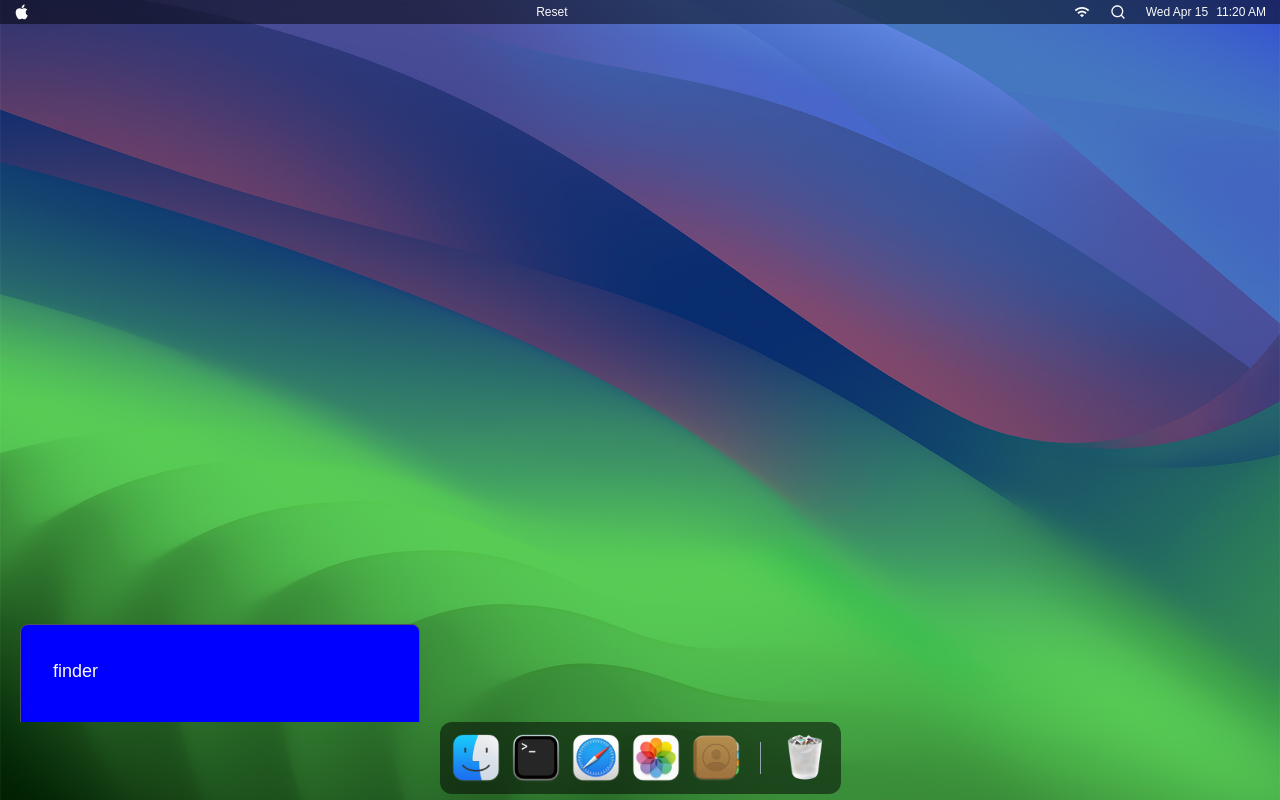
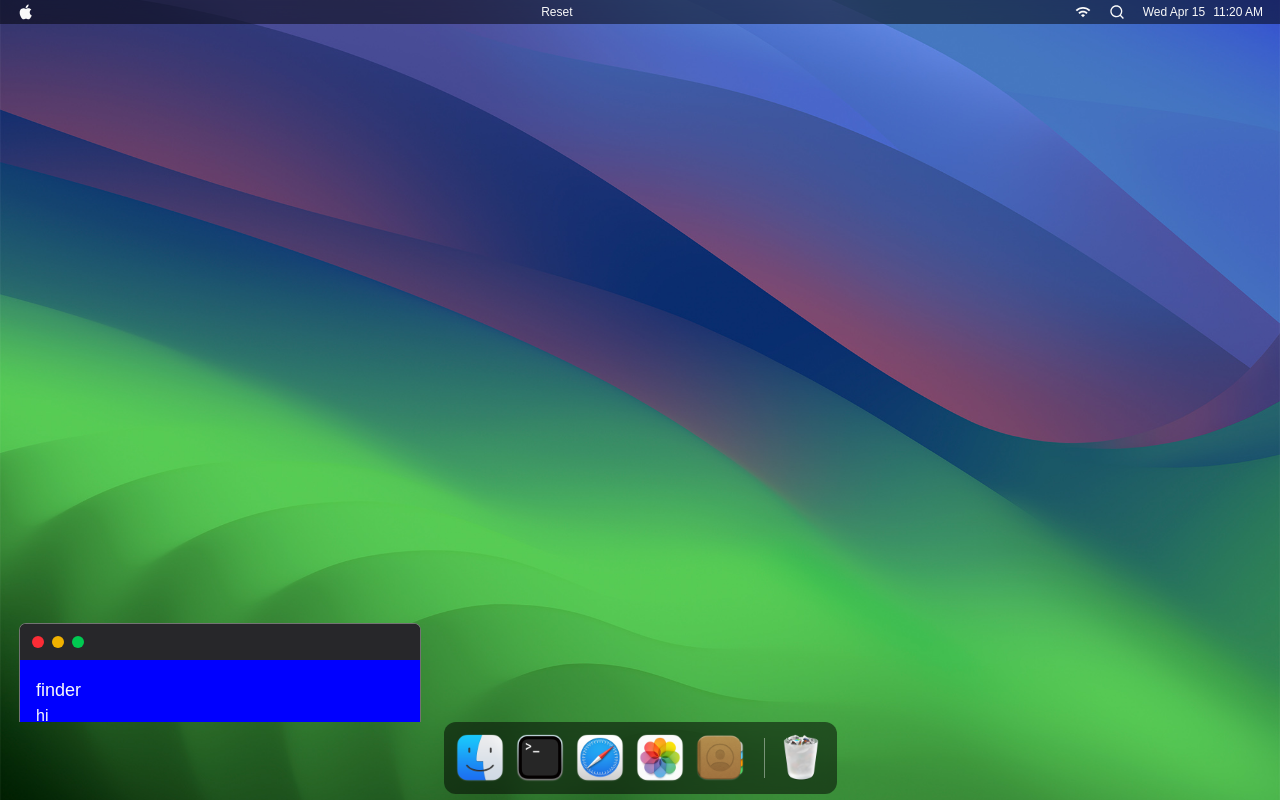
Before and after one commit to huffmanks/macos-web, a React (Vite) app: page / in a window 1280 px wide. Both pictures are taken after a click on the button 475 px from the left and 758 px from the top of the page. Built offline with nearby package versions, Linux system fonts and the light colour scheme; the HTML template or start-up script is replaced by a standard one.

Commit message:
window toolbar

```diff
--- a/src/components/desktop/dock.tsx
+++ b/src/components/desktop/dock.tsx
@@ -53,7 +53,7 @@ function DockAppButton({
 
   return (
     <>
-      {isLastItem && <div className="mx-2 h-8 border-l border-gray-400" />}
+      {isLastItem && <div className="border-border ml-2 h-10 border-l" />}
       <button
         className="cursor-pointer border-none transition-opacity outline-none active:opacity-60"
         onClick={handleClick}>
--- a/src/components/desktop/navbar.tsx
+++ b/src/components/desktop/navbar.tsx
@@ -12,9 +12,9 @@ export default function Navbar() {
   );
 
   return (
-    <nav className="bg-black/50 px-1 text-xs backdrop-blur-lg">
-      <div className="flex items-center justify-between gap-5">
-        <button className="rounded-sm px-2.5 py-1 active:bg-white/20">
+    <header className="bg-black/50 pr-2 pl-1 text-xs backdrop-blur-lg">
+      <nav className="flex items-center justify-between gap-4">
+        <button className="rounded-sm px-3.5 py-1 active:bg-white/20">
           <Icon name="apple" className="size-4" />
         </button>
         <div>
@@ -23,18 +23,18 @@ export default function Navbar() {
           </button>
         </div>
         <div className="flex items-center">
-          <button className="rounded-sm px-2.5 py-1 active:bg-white/20">
+          <button className="rounded-sm px-2.25 py-1 active:bg-white/20">
             <Icon name="wifi" className="size-4" />
           </button>
-          <button className="rounded-sm px-2.5 py-1 active:bg-white/20">
+          <button className="rounded-sm px-2.25 py-1 active:bg-white/20">
             <Icon name="search" className="size-4" />
           </button>
-          <button className="flex items-center gap-2 rounded-sm px-2.5 py-1 font-medium active:bg-white/20">
+          <button className="flex items-center gap-2 rounded-sm px-2.25 py-1 font-medium active:bg-white/20">
             <span>Wed Apr 15</span>
             <span>11:20 AM</span>
           </button>
         </div>
-      </div>
-    </nav>
+      </nav>
+    </header>
   );
 }
--- a/src/components/icons.tsx
+++ b/src/components/icons.tsx
@@ -37,6 +37,57 @@ const icons = {
         d="m18.031 16.617l4.283 4.282l-1.415 1.415l-4.282-4.283A8.96 8.96 0 0 1 11 20c-4.968 0-9-4.032-9-9s4.032-9 9-9s9 4.032 9 9a8.96 8.96 0 0 1-1.969 5.617m-2.006-.742A6.98 6.98 0 0 0 18 11c0-3.867-3.133-7-7-7s-7 3.133-7 7s3.133 7 7 7a6.98 6.98 0 0 0 4.875-1.975z"></path>
     </svg>
   ),
+  close: ({ className }: { className?: string }) => (
+    <svg
+      className={cn(className)}
+      xmlns="http://www.w3.org/2000/svg"
+      width={24}
+      height={24}
+      viewBox="0 0 24 24">
+      <path
+        fill="currentColor"
+        stroke="currentColor"
+        strokeWidth="1.25"
+        strokeLinecap="round"
+        strokeLinejoin="round"
+        d="M6.707 5.293a1 1 0 0 0-1.414 1.414L10.586 12l-5.293 5.293a1 1 0 1 0 1.414 1.414L12 13.414l5.293 5.293a1 1 0 0 0 1.414-1.414L13.414 12l5.293-5.293a1 1 0 0 0-1.414-1.414L12 10.586z"></path>
+    </svg>
+  ),
+  minimize: ({ className }: { className?: string }) => (
+    <svg
+      className={cn(className)}
+      xmlns="http://www.w3.org/2000/svg"
+      width={24}
+      height={24}
+      viewBox="0 0 24 24">
+      <path
+        fill="currentColor"
+        stroke="currentColor"
+        strokeWidth="1.5"
+        strokeLinecap="round"
+        strokeLinejoin="round"
+        d="M5 12a1 1 0 0 1 1-1h12a1 1 0 1 1 0 2H6a1 1 0 0 1-1-1"></path>
+    </svg>
+  ),
+  resize: ({ className }: { className?: string }) => (
+    <svg
+      className={cn(className)}
+      xmlns="http://www.w3.org/2000/svg"
+      width="24"
+      height="24"
+      viewBox="0 0 24 24">
+      <path
+        transform="translate(-2, -2)"
+        fill="currentColor"
+        d="M7.879 7.129a.75.75 0 0 0-.75.75v8.485c0 .414.335.75.75.75l9.235-9.235a.75.75 0 0 0-.75-.75z"
+      />
+      <path
+        transform="translate(2, 2)"
+        fill="currentColor"
+        d="M16.871 7.636a.75.75 0 0 0-.75-.75l-9.235 9.235c0 .415.336.75.75.75h8.485a.75.75 0 0 0 .75-.75z"
+      />
+    </svg>
+  ),
 };
 
 type IconName = keyof typeof icons;
--- a/src/components/window/index.tsx
+++ b/src/components/window/index.tsx
@@ -1,25 +1,40 @@
-import { motion } from "motion/react";
+import { motion, useDragControls } from "motion/react";
 import { useShallow } from "zustand/shallow";
 
 import { useWindowStore } from "@/lib/store/window";
 import type { WindowData, WindowKey } from "@/types";
 
+import { Icon } from "@/components/icons";
+
 export default function Window({
   windowKey,
   constraintsRef,
+  children,
 }: {
   windowKey: WindowKey;
   constraintsRef: React.RefObject<HTMLElement | null>;
+  children: React.ReactNode;
 }) {
-  const { windows, focusWindow, updatePosition } = useWindowStore(
+  const { windows, focusWindow, closeWindow, updatePosition } = useWindowStore(
     useShallow((state) => ({
       windows: state.windows,
       focusWindow: state.focusWindow,
+      closeWindow: state.closeWindow,
       updatePosition: state.updatePosition,
     }))
   );
 
+  const dragControls = useDragControls();
+
   const data = windows[windowKey].data as WindowData;
+
+  // TODO
+  // focused window gets color dots other ones get grayed out
+  //   const highestWindow = Object.keys(windows).reduce((highest, currentKey) => {
+  //     return (windows[currentKey].zIndex > (windows[highest]?.zIndex || -Infinity))
+  //         ? currentKey
+  //         : highest;
+  // }, null);
 
   if (!windows[windowKey].isOpen || !data) {
     return null;
@@ -37,12 +52,10 @@ export default function Window({
           y: { duration: 0 },
         }}
         drag
+        dragControls={dragControls}
+        dragListener={false}
         dragConstraints={constraintsRef}
         dragMomentum={false}
-        onDragStart={(e) => {
-          e.stopPropagation();
-          focusWindow(windowKey);
-        }}
         onDragEnd={(_, info) => {
           updatePosition(
             windowKey,
@@ -58,14 +71,53 @@ export default function Window({
           e.stopPropagation();
           focusWindow(windowKey);
         }}>
+        <div className="ring-ring bg-background overflow-hidden rounded-md ring ring-offset-0">
+          <header
+            className="bg-secondary cursor-grab p-3 active:cursor-grabbing"
+            onPointerDown={(e) => {
+              e.stopPropagation();
+              focusWindow(windowKey);
+              dragControls.start(e);
+            }}>
             <div
-          className="cursor-grab rounded-lg border border-zinc-600 p-8 active:cursor-grabbing"
+              className="group flex w-fit items-center gap-2"
+              onPointerDown={(e) => e.stopPropagation()}>
+              <button onClick={() => closeWindow(windowKey)}>
+                <div className="flex size-3 items-center justify-center rounded-full bg-red-500">
+                  <Icon
+                    name="close"
+                    className="text-background/50 hidden size-2.5 group-hover:block"
+                  />
+                </div>
+              </button>
+              <button>
+                <div className="flex size-3 items-center justify-center rounded-full bg-yellow-500">
+                  <Icon
+                    name="minimize"
+                    className="text-background/50 hidden size-2.5 group-hover:block"
+                  />
+                </div>
+              </button>
+              <button>
+                <div className="flex size-3 items-center justify-center rounded-full bg-green-500">
+                  <Icon
+                    name="resize"
+                    className="text-background/50 hidden size-2.5 group-hover:block"
+                  />
+                </div>
+              </button>
+            </div>
+          </header>
+          <div
+            className="p-4"
             style={{
               backgroundColor: data.backgroundColor,
               width: data.size.width,
               height: data.size.height,
             }}>
             <h2 className="text-lg font-medium">{windowKey}</h2>
+            {children}
+          </div>
         </div>
       </motion.div>
     </>
--- a/src/components/window/manager.tsx
+++ b/src/components/window/manager.tsx
@@ -18,7 +18,11 @@ export default function WindowManager({
 
         if (!state.isOpen) return null;
 
-        return <Window key={windowData.id} windowKey={windowKey} constraintsRef={constraintsRef} />;
+        return (
+          <Window key={windowData.id} windowKey={windowKey} constraintsRef={constraintsRef}>
+            <div>hi</div>
+          </Window>
+        );
       })}
     </>
   );
--- a/src/index.css
+++ b/src/index.css
@@ -10,7 +10,7 @@
   --secondary-foreground: oklch(0.985 0 0);
   --muted: oklch(0.269 0 0);
   --muted-foreground: oklch(0.708 0 0);
-  --border: oklch(1 0 0 / 10%);
+  --border: oklch(1 0 0 / 40%);
   --input: oklch(1 0 0 / 15%);
   --ring: oklch(0.556 0 0);
 }
--- a/src/lib/constants.ts
+++ b/src/lib/constants.ts
@@ -34,6 +34,11 @@ export const INITIAL_WINDOWS: Windows = {
     data: null,
   },
   imgFile: {
+    isOpen: false,
+    zIndex: INITIAL_Z_INDEX,
+    data: null,
+  },
+  trash: {
     isOpen: false,
     zIndex: INITIAL_Z_INDEX,
     data: null,
@@ -132,6 +137,19 @@ export const WINDOWS_DATA: WindowsData = {
     },
     backgroundColor: "#000000",
   },
+  trash: {
+    id: "9a9b6a10-d43b-4d5f-aa59-70ab87b9fcf8",
+    name: "Trash",
+    size: {
+      height: 200,
+      width: 300,
+    },
+    position: {
+      x: 350,
+      y: 600,
+    },
+    backgroundColor: "#000000",
+  },
 };
 
 export const DOCK_APPS: DockApps = {
--- a/src/types.ts
+++ b/src/types.ts
@@ -35,10 +35,9 @@ export type WindowKey =
   | "photos"
   | "terminal"
   | "txtFile"
-  | "imgFile";
+  | "imgFile"
+  | "trash";
 
 export type Windows = Record<WindowKey, WindowState>;
 export type WindowsData = Record<WindowKey, WindowData>;
-export type DockApps = Omit<Record<WindowKey, DockApp>, "txtFile" | "imgFile"> & {
-  trash: DockApp;
-};
+export type DockApps = Omit<Record<WindowKey, DockApp>, "txtFile" | "imgFile">;
```
Lines whose indentation alone changed are shown as unchanged.
